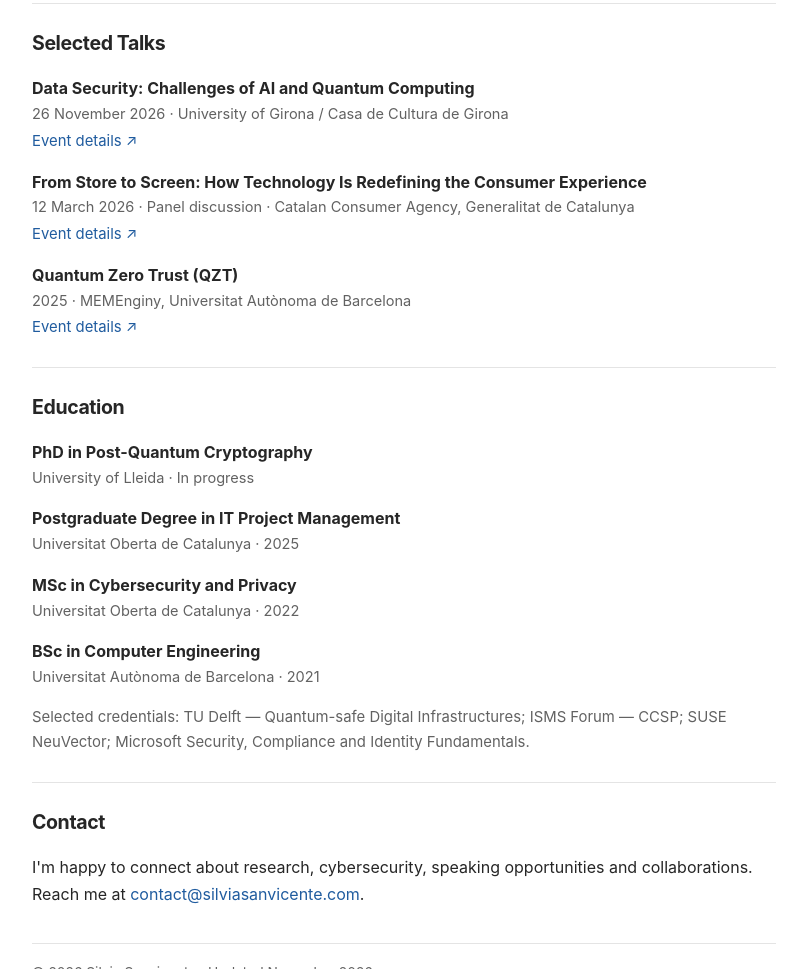
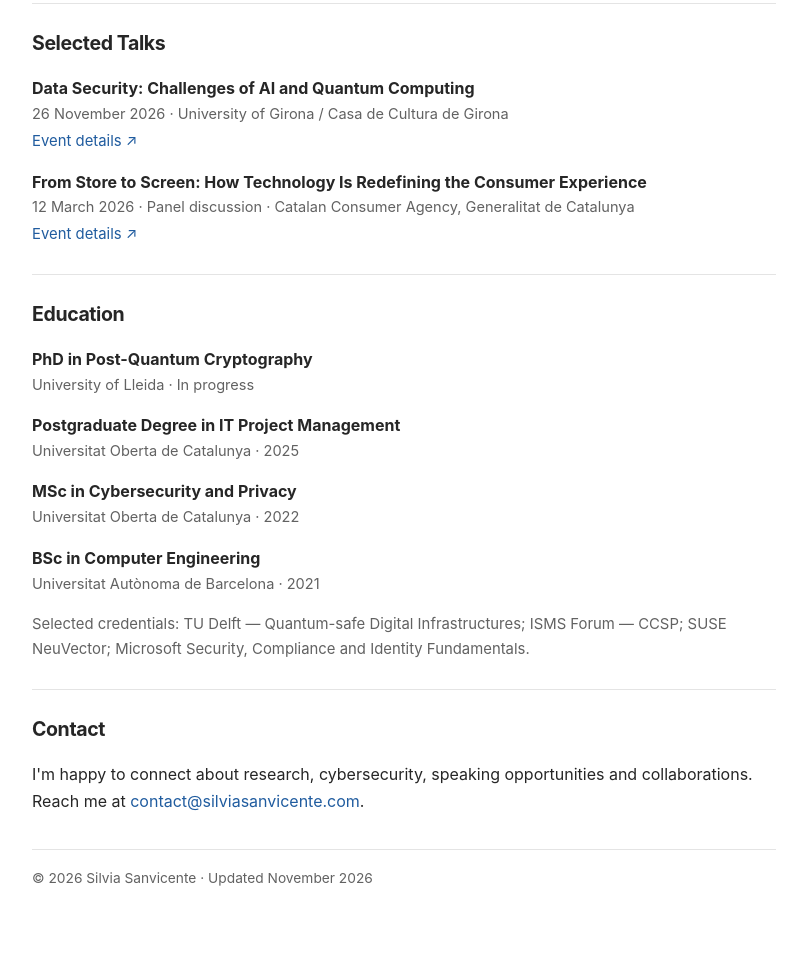
Before and after one commit to silvduck/personal-website, a plain HTML site: page index.html in a window 1280 px wide. Shown: the part 1623-2592 px from the top of the page, without its empty margins (236-1043 px from the left). Drawn offline with Linux system fonts and the light colour scheme.

Commit message:
update index.html

```diff
--- a/index.html
+++ b/index.html
@@ -113,18 +113,6 @@
           </a>
         </li>
 
-        <li>
-          <strong>Quantum Zero Trust (QZT)</strong>
-          <span class="meta">
-            2025 · MEMEnginy,
-            Universitat Autònoma de Barcelona
-          </span>
-          <a class="inline-link"
-             href="https://www.memenginy.cat/edicions/v2025/conferencies/"
-             target="_blank" rel="noopener noreferrer">
-            Event details ↗
-          </a>
-        </li>
       </ul>
     </section>
 
```
